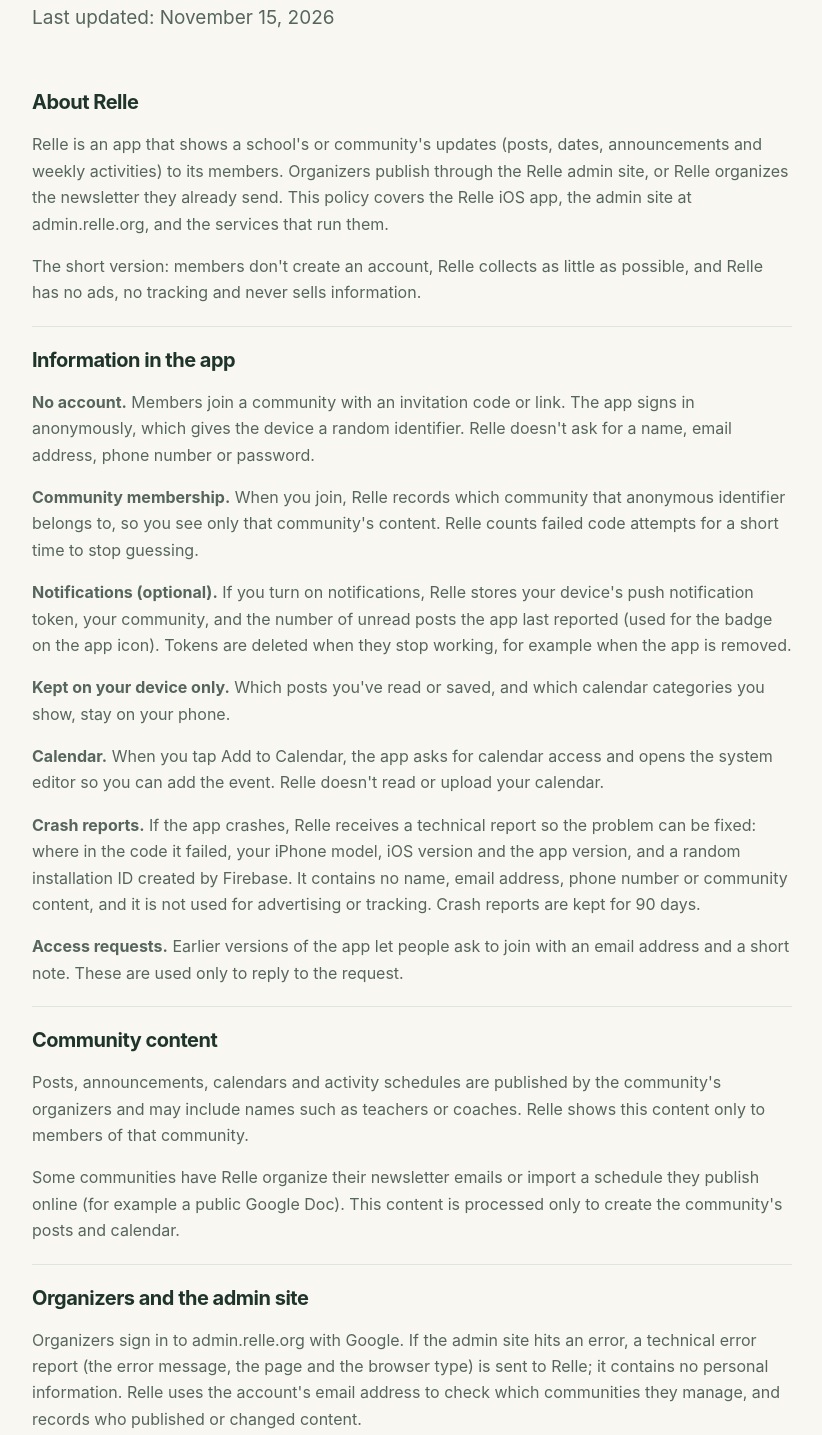
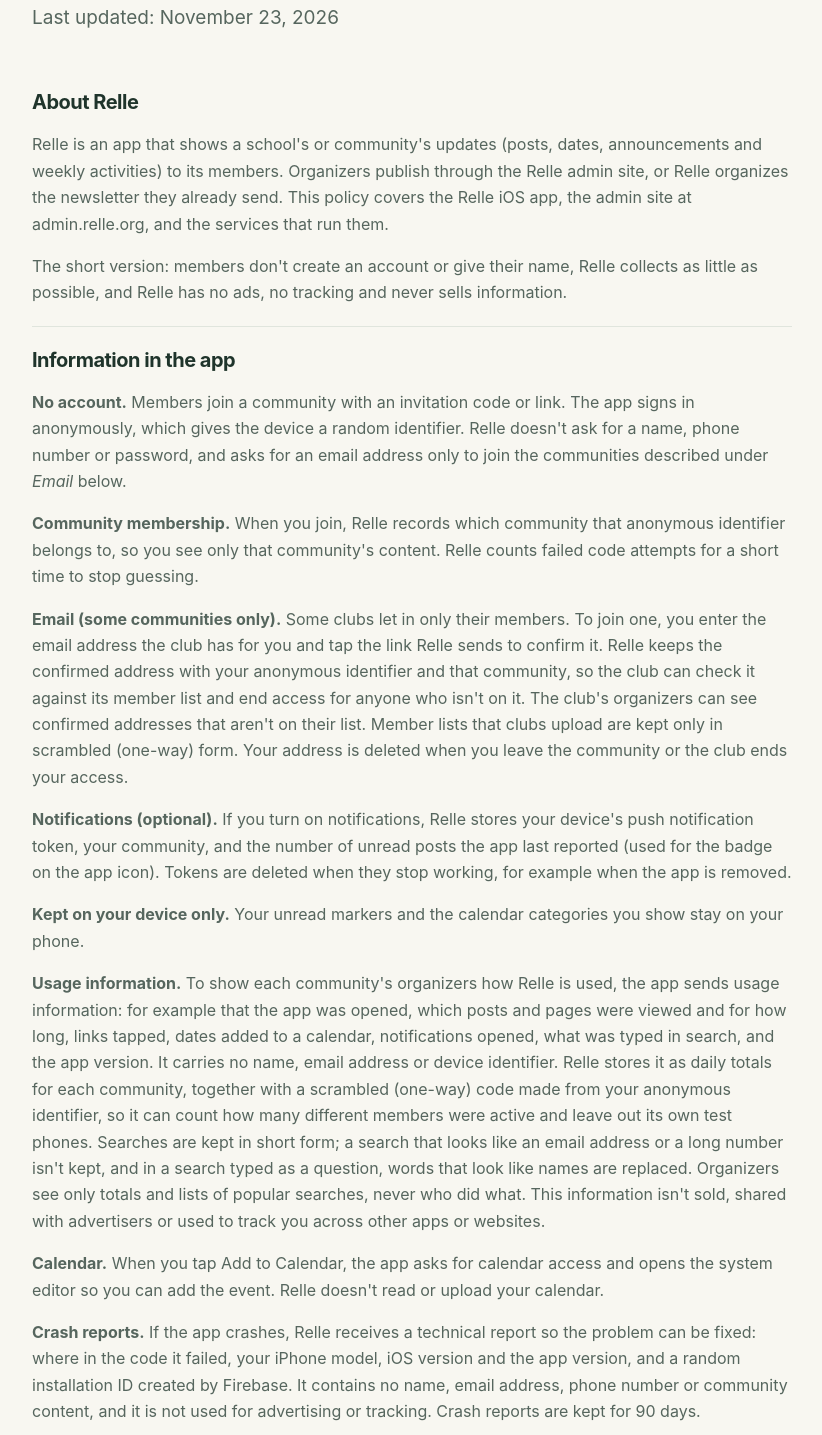
Before and after one commit to jazzyyassi/relle-site, a plain HTML site: page privacy.html in a window 1280 px wide. Shown: the part 260-1695 px from the top of the page, without its empty margins (228-1050 px from the left). Drawn offline with Linux system fonts and the light colour scheme.

Commit message:
Privacy policy: usage information, club email join, retention and deletion (for app 1.5)
Co-Authored-By: Claude Opus 5.5 <noreply@anthropic.com>

```diff
--- a/privacy.html
+++ b/privacy.html
@@ -1,6 +1,6 @@
 <!DOCTYPE html>
 <html lang="en-CA"><head><meta charset="UTF-8"><meta name="viewport" content="width=device-width,initial-scale=1"><meta name="color-scheme" content="light"><meta name="description" content="How Relle handles information in the Relle app, the Relle admin site and the services behind them."><title>Privacy Policy | Relle</title><link rel="stylesheet" href="styles.css"></head>
-<body><header><div class="wrap"><a class="brand" href="index.html" aria-label="Relle home">Relle</a><nav class="nav" aria-label="Main navigation"><a href="privacy.html" aria-current="page">Privacy</a><a href="terms.html">Terms</a><a href="support.html">Support</a></nav></div></header><main class="wrap"><div class="eyebrow">Your information</div><h1>Privacy Policy</h1><p class="lead">Last updated: November 15, 2026</p>
+<body><header><div class="wrap"><a class="brand" href="index.html" aria-label="Relle home">Relle</a><nav class="nav" aria-label="Main navigation"><a href="privacy.html" aria-current="page">Privacy</a><a href="terms.html">Terms</a><a href="support.html">Support</a></nav></div></header><main class="wrap"><div class="eyebrow">Your information</div><h1>Privacy Policy</h1><p class="lead">Last updated: November 23, 2026</p>
 
   <section class="legal-section"><h2>About Relle</h2>
   <p>
@@ -11,23 +11,35 @@
     at admin.relle.org, and the services that run them.
   </p>
   <p>
-    The short version: members don't create an account, Relle collects as
-    little as possible, and Relle has no ads, no tracking and never sells
-    information.
+    The short version: members don't create an account or give their name,
+    Relle collects as little as possible, and Relle has no ads, no tracking
+    and never sells information.
   </p>
 
   </section><section class="legal-section"><h2>Information in the app</h2>
   <p>
     <strong>No account.</strong> Members join a community with an invitation
     code or link. The app signs in anonymously, which gives the device a
-    random identifier. Relle doesn't ask for a name, email address, phone
-    number or password.
+    random identifier. Relle doesn't ask for a name, phone number or
+    password, and asks for an email address only to join the communities
+    described under <em>Email</em> below.
   </p>
   <p>
     <strong>Community membership.</strong> When you join, Relle records which
     community that anonymous identifier belongs to, so you see only that
     community's content. Relle counts failed code attempts for a short time
     to stop guessing.
+  </p>
+  <p>
+    <strong>Email (some communities only).</strong> Some clubs let in only
+    their members. To join one, you enter the email address the club has for
+    you and tap the link Relle sends to confirm it. Relle keeps the confirmed
+    address with your anonymous identifier and that community, so the club
+    can check it against its member list and end access for anyone who isn't
+    on it. The club's organizers can see confirmed addresses that aren't on
+    their list. Member lists that clubs upload are kept only in scrambled
+    (one-way) form. Your address is deleted when you leave the community or
+    the club ends your access.
   </p>
   <p>
     <strong>Notifications (optional).</strong> If you turn on notifications,
@@ -37,8 +49,24 @@
     when the app is removed.
   </p>
   <p>
-    <strong>Kept on your device only.</strong> Which posts you've read or
-    saved, and which calendar categories you show, stay on your phone.
+    <strong>Kept on your device only.</strong> Your unread markers and the
+    calendar categories you show stay on your phone.
+  </p>
+  <p>
+    <strong>Usage information.</strong> To show each community's organizers
+    how Relle is used, the app sends usage information: for example that the
+    app was opened, which posts and pages were viewed and for how long, links
+    tapped, dates added to a calendar, notifications opened, what was typed
+    in search, and the app version. It carries no name, email address or
+    device identifier. Relle stores it as daily totals for each community,
+    together with a scrambled (one-way) code made from your anonymous
+    identifier, so it can count how many different members were active and
+    leave out its own test phones. Searches are kept in short form; a search
+    that looks like an email address or a long number isn't kept, and in a
+    search typed as a question, words that look like names are replaced.
+    Organizers see only totals and lists of popular searches, never who did
+    what. This information isn't sold, shared with advertisers or used to
+    track you across other apps or websites.
   </p>
   <p>
     <strong>Calendar.</strong> When you tap Add to Calendar, the app asks for
@@ -103,18 +131,23 @@
   </section><section class="legal-section"><h2>Service providers</h2>
   <p>Relle uses a small number of providers to run the service:</p>
   <ul>
-    <li><strong>Google Cloud and Firebase</strong>: hosting, database, anonymous sign-in, the admin site, push notifications and crash reports.</li>
+    <li><strong>Google Cloud and Firebase</strong>: hosting, database, anonymous sign-in, email confirmation links, the admin site, push notifications, usage information and crash reports.</li>
     <li><strong>Apple</strong>: delivers push notifications to iPhones.</li>
     <li><strong>OpenAI</strong>: reads newsletter emails to pull out posts and dates, for communities that use this. OpenAI does not use this data to train its models.</li>
   </ul>
-  <p>Relle doesn't use advertising or tracking services and collects no usage analytics. The only diagnostic information it receives is the crash reports described above.</p>
+  <p>Relle doesn't use advertising, analytics or tracking services from other companies. The usage information and crash reports described above are the only information Relle receives about how the app is used.</p>
 
   </section><section class="legal-section"><h2>Keeping and deleting information</h2>
   <p>
     Community content is kept while the community uses Relle. Notification
-    tokens are removed when they stop working. To remove the anonymous
-    identifier and everything on your phone, delete the app. To ask Relle to
-    delete any information about you, email us at the address below.
+    tokens are removed when they stop working. A confirmed email address is
+    deleted when you leave that community or the club ends your access. The
+    scrambled per-member detail behind the usage counts is deleted after two
+    years; after that only totals are kept (for example, how many times posts
+    were opened in a week), which can't be traced to anyone. To remove the
+    anonymous identifier and everything on your phone, delete the app. To
+    ask Relle to delete any information about you, email us at the address
+    below.
   </p>
 
   </section><section class="legal-section"><h2>Children</h2>
```
